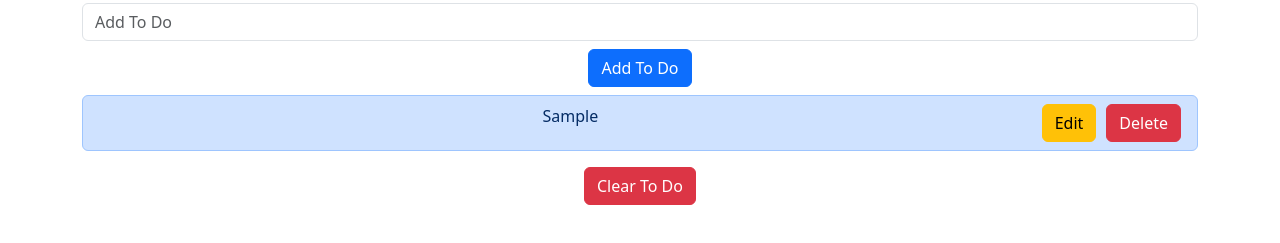
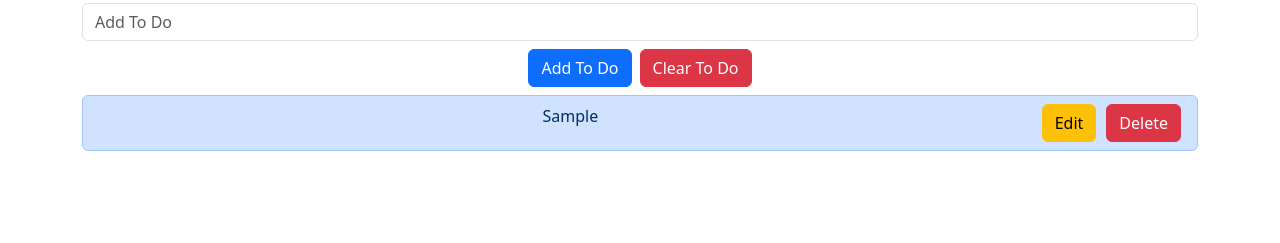
Before and after one commit to trilok2703/todo-app, a plain HTML site: page index.html in a window 1280 px wide. Both pictures are taken after typing "Sample" into the empty fields and a click on the button "Add To Do". Shown: the part 53-296 px from the top of the page. Drawn offline with nearby package versions, Linux system fonts and the light colour scheme.

Commit message:
removed inline and manual click handlers

```diff
--- a/index.html
+++ b/index.html
@@ -10,9 +10,8 @@
     <div class="container text-center">
         <h1>To Do list</h1>
         <input type="text" placeholder="Add To Do" id="task" class="form-control">
-        <button class="btn btn-primary mt-2" onclick="add_todo()">Add To Do</button>
+        <div id="btn-container"></div>
         <div class="list-group mt-2" id="result"></div>
-        <div class="btn btn-danger mt-2" onclick="clearTodo()">Clear To Do</div>
     </div>
 
     <script src="./helpers.js"></script>
--- a/script.js
+++ b/script.js
@@ -1,15 +1,54 @@
+document.addEventListener("DOMContentLoaded", function(){
+    const btnContainer = document.getElementById("btn-container");
+
+     if (!btnContainer) {
+        console.warn("⚠️ btn-container not found in DOM.");
+        return;
+    }
+
+    const addToDoBtn = createButton({
+        text:"Add To Do",
+        className:"btn btn-primary mt-2 me-2",
+        clickCallback: add_todo,
+        style:"",
+        id:""
+    });
+
+    const ClearToDoBtn = createButton({
+        text:"Clear To Do",
+        className:"btn btn-danger mt-2",
+        clickCallback: clearTodo,
+        style:"",
+        id:""
+    });
+
+    btnContainer.appendChild(addToDoBtn);
+    btnContainer.appendChild(ClearToDoBtn);
+})
+
 function add_todo() {
-    const todoVal = document.getElementById("task").value;
+    const taskInput = document.getElementById("task");
+    if (!taskInput) {
+        console.warn("⚠️ task input not found in DOM.");
+        return;
+    }
 
+    const todoVal = taskInput.value;
     if (!todoVal.trim()) {
         alert("Task cannot be empty!");
         return;
     }
 
+    const resultContainer = document.getElementById("result");
+    if (!resultContainer){
+        console.log("⚠️ 'result' not found in the DOM");
+        return;
+    }
+
     const node = document.createElement("div");
     node.className = "list-group-item list-group-item-primary mb-2";
+
     const textNode = document.createTextNode(todoVal);
-    node.appendChild(textNode);
 
     const delBtn = createButton({
         text: "Delete",
@@ -19,8 +58,6 @@ function add_todo() {
         id: ""
     });
 
-    node.appendChild(delBtn);
-
     const editBtn = createButton({
         text: "Edit",
         className: "btn btn-warning",
@@ -29,14 +66,22 @@ function add_todo() {
         id: ""
     });
 
+    node.appendChild(textNode);
+    node.appendChild(delBtn);
     node.appendChild(editBtn);
 
-    document.getElementById("result").appendChild(node);
-    document.getElementById("task").value = "";
+    resultContainer.appendChild(node);
+    taskInput.value = "";
 }
 
 function clearTodo() {
-    document.getElementById("result").innerHTML = "";
+    const resultContainer = document.getElementById("result");
+    if (!resultContainer){
+        console.log("⚠️ 'result' not found in the DOM");
+        return;
+    }
+
+    resultContainer.innerHTML = "";
 }
 
 function deleteTodo(e) {
@@ -49,7 +94,6 @@ function editTodo(e) {
     if (parentEle.querySelector("#edit-todo")) return;
 
     const updateContainer = document.createElement("div");
-    parentEle.appendChild(updateContainer);
 
     const inputEle = createInput({
         className: "form-control mt-4 mb-2",
@@ -57,8 +101,6 @@ function editTodo(e) {
         placeholder:"Edit the text",
         id:"edit-todo"
     });
-
-    updateContainer.appendChild(inputEle);
 
     const updateBtn = createButton({
         text: "Update",
@@ -68,8 +110,6 @@ function editTodo(e) {
         id: "update-btn"
     });
 
-    updateContainer.appendChild(updateBtn);
-
     const closeBtn = createButton({
         text: "Close",
         className: "btn btn-danger",
@@ -78,7 +118,11 @@ function editTodo(e) {
         id: ""
     });
 
+    updateContainer.appendChild(inputEle);
+    updateContainer.appendChild(updateBtn);
     updateContainer.appendChild(closeBtn);
+
+    parentEle.appendChild(updateContainer);
 }
 
 function updateTodo(e) {
```
